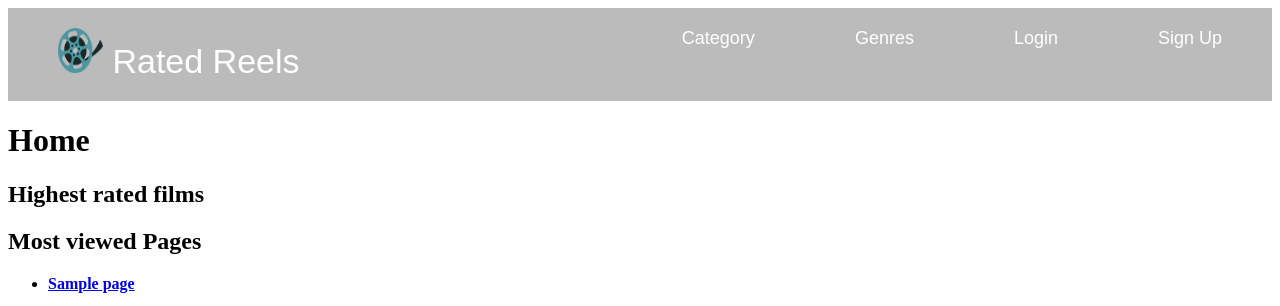
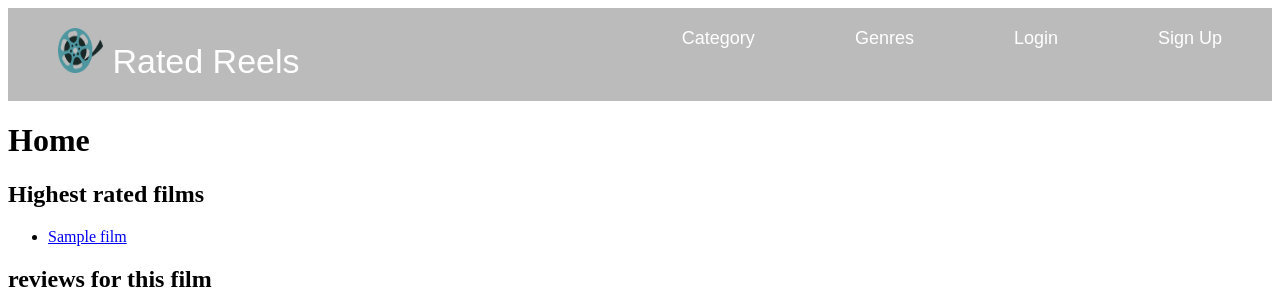
Before and after one commit to jake-wills/WAD2exFILMSITE, a Django app: page /film_site/ in a window 1280 px wide. Shown: the top 306 px of the page. Run offline with Django 3.2, Linux system fonts and the light colour scheme; tables that the repository leaves empty hold one stand-in row (values such as "Sample post").

Commit message:
Film pages now created, "Add review" functionality added

```diff
--- a/film_site/models.py
+++ b/film_site/models.py
@@ -1,4 +1,6 @@
+from django.core.validators import MinValueValidator, MaxValueValidator
 from django.db import models
+from django.db.models.signals import post_save
 from django.template.defaultfilters import slugify
 from django.contrib.auth.models import User
 
@@ -33,12 +35,13 @@
     bio = models.CharField(max_length=BIO_MAX_LENGTH)
     img = models.ImageField(upload_to='film_images', blank=True)
     category = models.PositiveSmallIntegerField(choices=(
-                                                        (1, "action-adventure"),
-                                                        (2, "comedy"),
-                                                        (3, "crime"),
-                                                        (4, "horror"),
-                                                        (5, "sci-fi"),
-                                                                    ))
+        (1, "action-adventure"),
+        (2, "comedy"),
+        (3, "crime"),
+        (4, "horror"),
+        (5, "sci-fi"),
+    ))
+
     def save(self, *args, **kwargs):
         self.slug = slugify(self.name)
         super(Film, self).save(*args, **kwargs)
@@ -48,6 +51,30 @@
 
     def __str__(self):
         return self.name
+
+class UserProfile(models.Model):
+    user = models.OneToOneField(User, on_delete=models.CASCADE)
+    email = models.EmailField(blank=True)
+    picture = models.ImageField(upload_to='profile_images', blank=True)
+
+
+    def __str__(self):
+        return self.user.username
+
+
+
+
+class Review(models.Model):
+    REVIEW_MAX_LENGTH = 500
+    reviewer = models.ForeignKey(User, on_delete=models.CASCADE)
+    film = models.ForeignKey(Film, on_delete=models.CASCADE)
+    rating = models.IntegerField(default=5, validators=[
+        MaxValueValidator(5),
+        MinValueValidator(0)])
+    reviewtext = models.CharField(max_length=REVIEW_MAX_LENGTH)
+    def __str__(self):
+        return self.rating
+
 
 
 class Page(models.Model):
@@ -61,12 +88,3 @@
 
     def __str__(self):
         return self.title
-
-
-class UserProfile(models.Model):
-    user = models.OneToOneField(User, on_delete=models.CASCADE)
-    email = models.EmailField(blank=True)
-    picture = models.ImageField(upload_to='profile_images', blank=True)
-
-    def __str__(self):
-        return self.user.username
--- a/film_site/urls.py
+++ b/film_site/urls.py
@@ -15,9 +15,9 @@
     path('login/', views.user_login, name='login'),
     path('restricted/', views.restricted, name='restricted'),
     path('logout/', views.user_logout, name='logout'),
-
-
-
+    path('film/<slug:film_name_slug>/', views.show_film, name='show_film'),
+    path('film/<slug:film_name_slug>/add_review/', views.add_review, name='add_review'),
+    path('add_review/', views.add_review, name='add_review'),
 
 
 ]
--- a/film_site/views.py
+++ b/film_site/views.py
@@ -1,28 +1,29 @@
 from django.shortcuts import render
-from film_site.models import Category
+from film_site.models import Category, Page, Film, Review,UserProfile
 from django.http import HttpResponse
-from film_site.models import Page
+
 from film_site.forms import CategoryForm
 from django.shortcuts import redirect
 from film_site.forms import PageForm
 from django.urls import reverse
-from film_site.forms import UserForm, UserProfileForm
+from film_site.forms import UserForm, UserProfileForm, ReviewForm
 from django.contrib.auth import authenticate, login, logout
 from django.contrib.auth.decorators import login_required
 from datetime import datetime
 
 
-
-
 def index(request):
     category_list = Category.objects.order_by('-likes')[:5]
     page_list = Page.objects.order_by('-views')[:5]
+    film_list = Film.objects.order_by('-name')[:5]
+    review_list = Review.objects.order_by('-rating')[:5]
 
     context_dict = {}
+    context_dict['films'] = film_list
+    context_dict['reviews'] = review_list
     context_dict['boldmessage'] = 'High rated films'
     context_dict['categories'] = category_list
     context_dict['pages'] = page_list
-   # context_dict['films'] = film_list TODO
 
     visitor_cookie_handler(request)
     response = render(request, 'film_site/index.html', context=context_dict)
@@ -34,7 +35,6 @@
 
     visitor_cookie_handler(request)
     context_dict['visits'] = request.session['visits']
-
 
     return render(request, 'film_site/about.html', context=context_dict)
 
@@ -58,6 +58,38 @@
         context_dict['pages'] = None
     return render(request, 'film_site/category.html', context=context_dict)
 
+
+def show_film(request, film_name_slug):
+    context_dict = {}
+    try:
+        film = Film.objects.get(slug=film_name_slug)
+        review = Review.objects.filter(film=film)
+
+        context_dict['film'] = film
+        context_dict['reviews'] = review
+    except Film.DoesNotExist:
+        context_dict['film'] = None
+        context_dict['reviews'] = None
+    return render(request, 'film_site/film.html', context=context_dict)
+
+
+def show_film_genre(request, film_name_slug):
+    context_dict = {}
+    try:
+        filmname = Film.objetcs.get(slug=film_name_slug)
+
+        films = Film.objects.filter(category=filmname.category)
+
+        context_dict['films'] = films
+
+        context_dict['filmname'] = filmname
+    except Film.DoesNotExist:
+        context_dict['films'] = None
+        context_dict['filmname'] = None
+
+    return render(request, 'film_site/film.html', context=context_dict)
+
+
 @login_required
 def add_category(request):
     form = CategoryForm()
@@ -73,6 +105,36 @@
             print(form.errors)
 
     return render(request, 'film_site/add_category.html', {'form': form})
+
+def add_review(request, film_name_slug):
+    try:
+        film = Film.objects.get(slug=film_name_slug)
+
+    except film.DoesNotExist:
+        film = None
+        # You cannot add a page to a Category that does not exist...
+    if film is None:
+        return redirect(reverse('filmsite:index'))
+    form = ReviewForm()
+    if request.method == 'POST':
+        form = ReviewForm(request.POST)
+        if form.is_valid():
+            if film:
+                review = form.save(commit=False)
+                review.film = film
+                review.reviewer =  request.user
+              #  review.reviewtext = form.reviewtext
+               # review.rating = form.rating
+                review.save()
+                return redirect(reverse('film_site:show_film',
+                                        kwargs={'film_name_slug':
+                                                    film_name_slug}))
+    else:
+        print(form.errors)
+
+    context_dict = {'form': form, 'film': film}
+    return render(request, 'film_site/add_review.html', context=context_dict)
+
 
 @login_required
 def add_page(request, category_name_slug):
@@ -128,10 +190,8 @@
         profile_form = UserProfileForm()
 
     return render(request, 'film_site/register.html', context={'user_form': user_form,
-                                                           'profile_form': profile_form,
-                                                           'registered': registered})
-
-
+                                                               'profile_form': profile_form,
+                                                               'registered': registered})
 
 
 def user_login(request):
@@ -153,14 +213,17 @@
     else:
         return render(request, 'film_site/login.html')
 
+
 @login_required
 def restricted(request):
     return render(request, 'film_site/restricted.html')
+
 
 @login_required
 def user_logout(request):
     logout(request)
     return redirect(reverse('film_site:index'))
+
 
 def get_server_side_cookie(request, cookie, default_val=None):
     val = request.session.get(cookie)
--- a/filmsite/settings.py
+++ b/filmsite/settings.py
@@ -17,6 +17,7 @@
 TEMPLATE_DIR = os.path.join(BASE_DIR, 'templates')
 STATIC_DIR = os.path.join(BASE_DIR, 'static')
 MEDIA_DIR = os.path.join(BASE_DIR, 'media')
+
 
 
 
--- a/templates/film_site/about.html
+++ b/templates/film_site/about.html
@@ -17,10 +17,6 @@
 
     <div>
 
-
-
-
-
         <img src="{% static 'images/film_site.jpg' %}" alt="Picture of Rango" width= "400" height="600"/>
         <img src="{{ MEDIA_URL }}cat.jpg" alt="Picture of Cat" />
     </div>
--- a/templates/film_site/base.html
+++ b/templates/film_site/base.html
@@ -29,15 +29,11 @@
 
             <a href="{% url 'film_site:login' %}">Login</a>
         {% endif %}
+
         <a href="{% url 'film_site:about' %}">Genres</a>
         <a href="{% url 'film_site:about' %}">Category</a>
 
-
-
     </div>
-
-
-
 
 
         <div class="div12">
--- a/templates/film_site/index.html
+++ b/templates/film_site/index.html
@@ -28,7 +28,7 @@
             <ul>
                 {% for film in films %}
                     <li>
-                        <a href="{% url 'film_site:show_category' category.slug %}">{{ film.name }}</a>
+                        <a href="{% url 'film_site:show_film' film.slug %}">{{ film.name }}</a>
                     </li>
                 {% endfor %}
             </ul>
@@ -38,12 +38,12 @@
         </div>
 
         <div><strong>
-            <h2>Most viewed Pages</h2>
-        {% if pages %}
+            <h2>reviews for this film</h2>
+        {% if reviews %}
             <ul>
-                {% for page in pages %}
+                {% for review in reviews %}
                     <li>
-                        <a href="{{ page.url }}">{{ page.title }}</a>
+                       {{ review.rating }}
                     </li>
                 {% endfor %}
             </ul>
@@ -54,8 +54,6 @@
         </div>
 
 
-        <div>
-            <img src="{% static 'images/rango.jpg' %}" alt="Picture of Rango" width= "400" height="600"/>
-        </div>
+
 
 {% endblock%}
```
Also changed, not shown: film_site/forms.py (+13 -5 lines), templates/film_site/add_review.html (+4 -6 lines), templates/film_site/category(nonfilled).html (+8 -1 lines), templates/film_site/film.html (+36 -9 lines), film_site/migrations/0005_auto_20210401_1234.py (added), film_site/migrations/0006_auto_20210401_1247.py (added), film_site/migrations/0007_review.py (added), media/profile_images/Mad-Max_Fury-Road.jpg (added).
